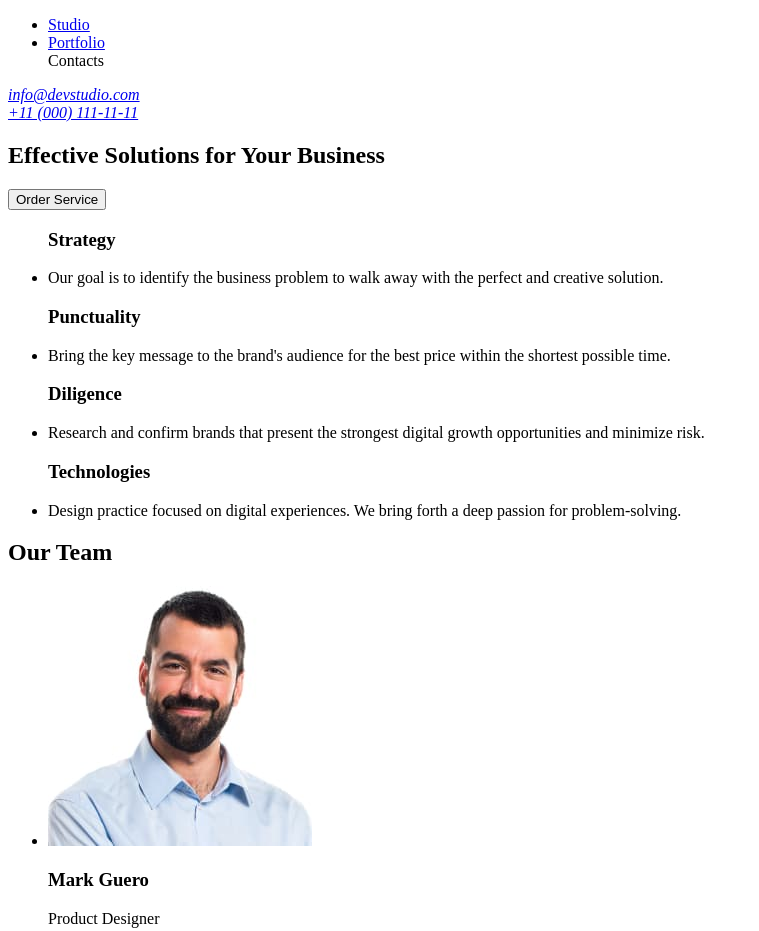
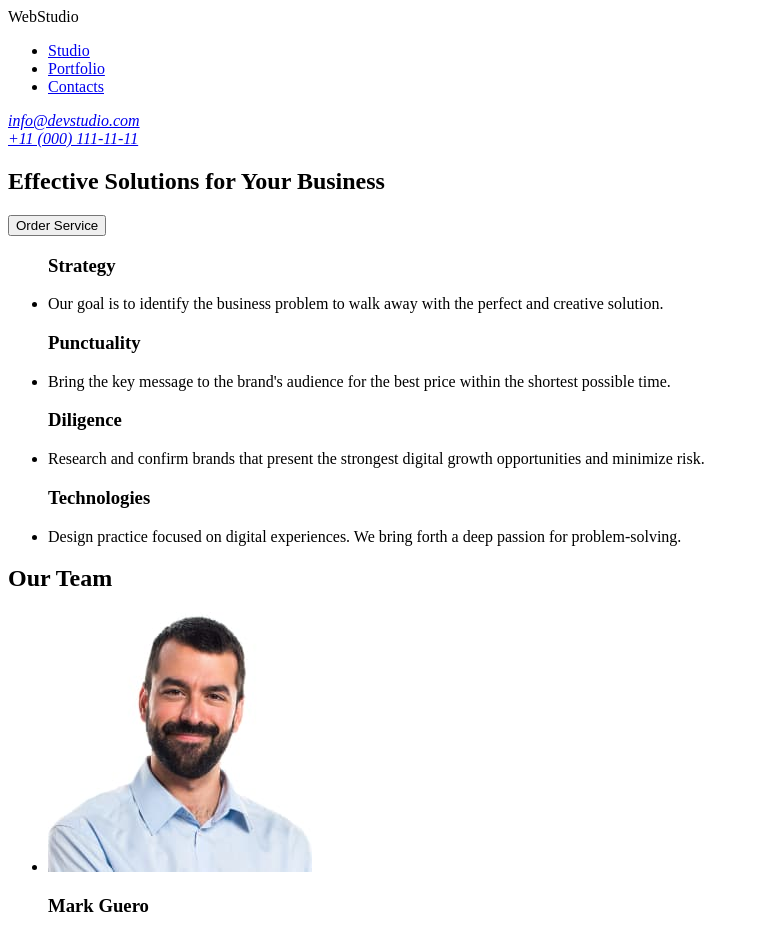
Before and after one commit to Stanislav98714/goit-markup-hw-01, a plain HTML site: page index.html in a window 1280 px wide. Shown: the top 931 px of the page, without its empty margins (0-759 px from the left). Drawn offline with Linux system fonts and the light colour scheme.

Commit message:
add fixed contacts

```diff
--- a/index.html
+++ b/index.html
@@ -9,14 +9,13 @@
 
 <body>
   <header>
-    </a>
     <nav>
-      <a href="./index.html" WebStudio></a>
-      <ul>
-        <li><a href="#">Studio</a></li>
-        <li><a href="#">Portfolio</a></li>
-        <li<a href="#">Contacts</a></li>
-      </ul>
+      <WebStudio href="./index.html">WebStudio</a>
+        <ul>
+          <li><a href="#">Studio</a></li>
+          <li><a href="#">Portfolio</a></li>
+          <li><a href="#">Contacts</a></li>
+        </ul>
     </nav>
     <address>
       <a href="info@devstudio.com">info@devstudio.com</a><br />
```
